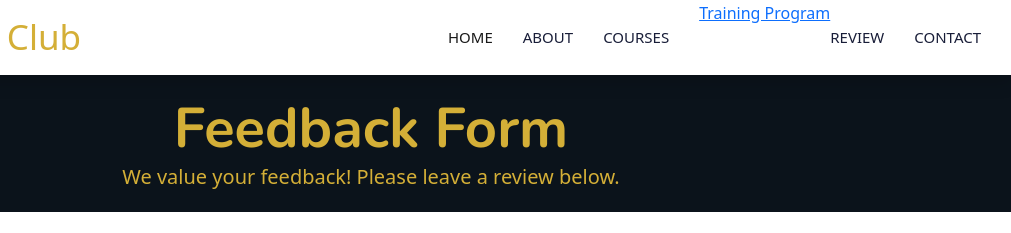
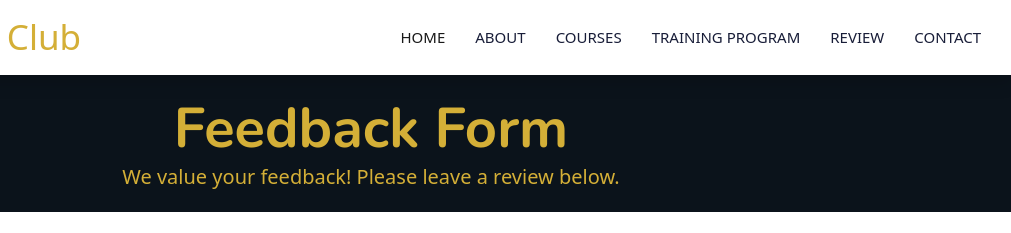
Before and after one commit to Abhijeetratan/Review, a website: page views/index.html in a window 1280 px wide. Shown: the top 233 px of the page, 269-1280 px from the left. Drawn offline with nearby package versions, Linux system fonts and the light colour scheme; files that its build step writes are made by us from their sources; no server answers; files whose address does not match are found by name.

Commit message:
Update index.html

```diff
--- a/views/index.html
+++ b/views/index.html
@@ -384,7 +384,7 @@ p.m-0.fw span {
                 <a href="https://techrootsclub.onrender.com/index.html" class="nav-item nav-link active">Home</a>
                 <a href="https://techrootsclub.onrender.com/about.html" class="nav-item nav-link">About</a>
                 <a href="https://techrootsclub.onrender.com/courses.html" class="nav-item nav-link">Courses</a>
-<a href="/pdf/QA_Automation_Engineer_Training_2025.pdf" download>
+<a href="/pdf/QA_Automation_Engineer_Training_2025.pdf" class="nav-item nav-link" download>
   Training Program
 </a>
 
```
